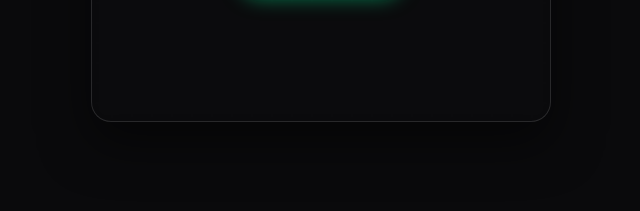
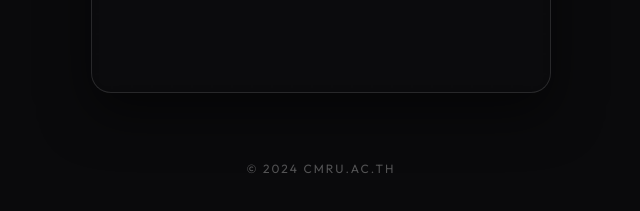
Before and after one commit to taniocom/snakegame, a plain HTML site: page index.html in a window 1280 px wide. Shown: the part 527-738 px from the top of the page, without its empty margins (319-959 px from the left). Drawn offline with Linux system fonts and the light colour scheme.

Commit message:
feat: add copyright footer to main layout

```diff
--- a/index.html
+++ b/index.html
@@ -57,6 +57,7 @@
                 </div>
             </div>
         </footer>
+        <div class="copyright">© 2024 cmru.ac.th</div>
     </div>
     <script src="script.js"></script>
 </body>
--- a/style.css
+++ b/style.css
@@ -211,3 +211,14 @@
         display: none;
     }
 }
+
+.copyright {
+    text-align: center;
+    font-size: 0.75rem;
+    color: var(--text-dim);
+    letter-spacing: 2px;
+    margin-top: auto;
+    padding-top: 20px;
+    opacity: 0.5;
+    text-transform: uppercase;
+}
```
